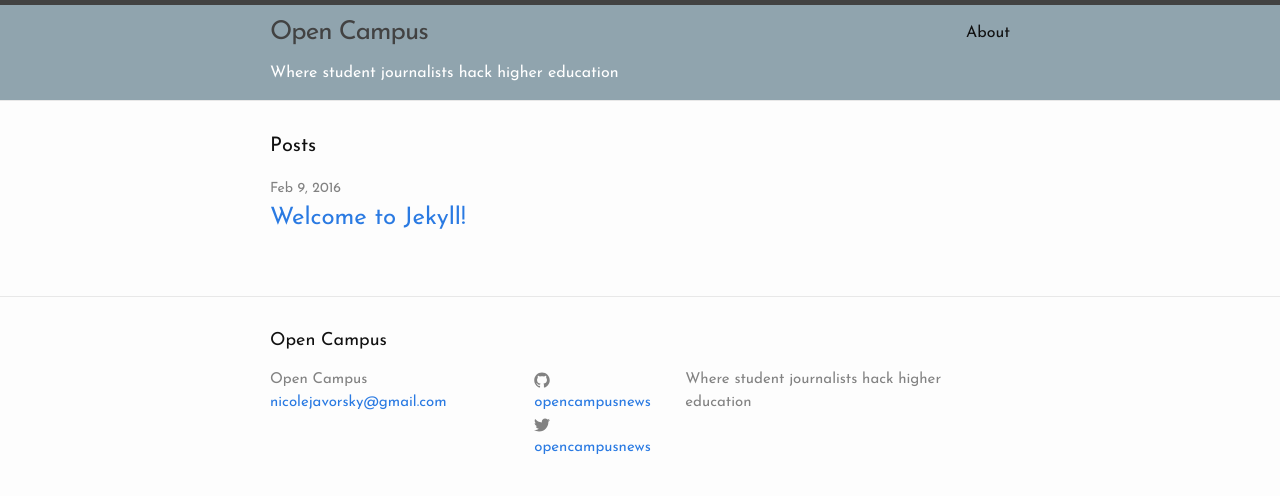
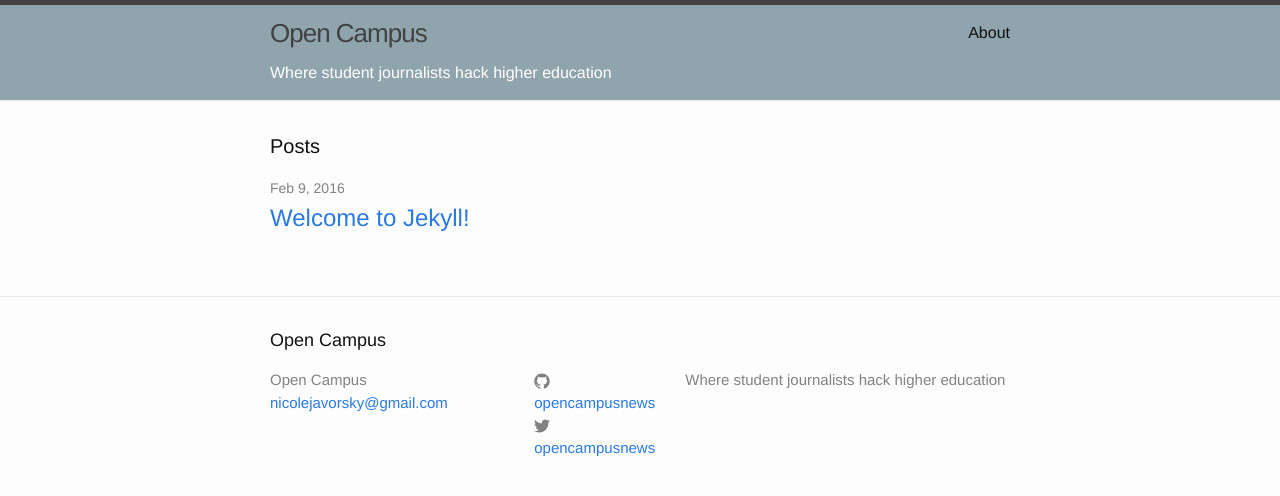
Before and after one commit to opencampusnews/opencampusnews.github.io, a Jekyll site: the page built from index.html, in a window 1280 px wide. Shown: the top 496 px of the page. Built offline with Jekyll 4.4.1, drawn with Linux system fonts in a browser that asks for light colours.

Commit message:
changed font again

```diff
--- a/css/style.css
+++ b/css/style.css
@@ -1,5 +1,5 @@
 body {
-	font-family: 'Josefin Sans', sans-serif;
+	font-family: 'PT Mono', ;
 }
 
 .site-header {
```
